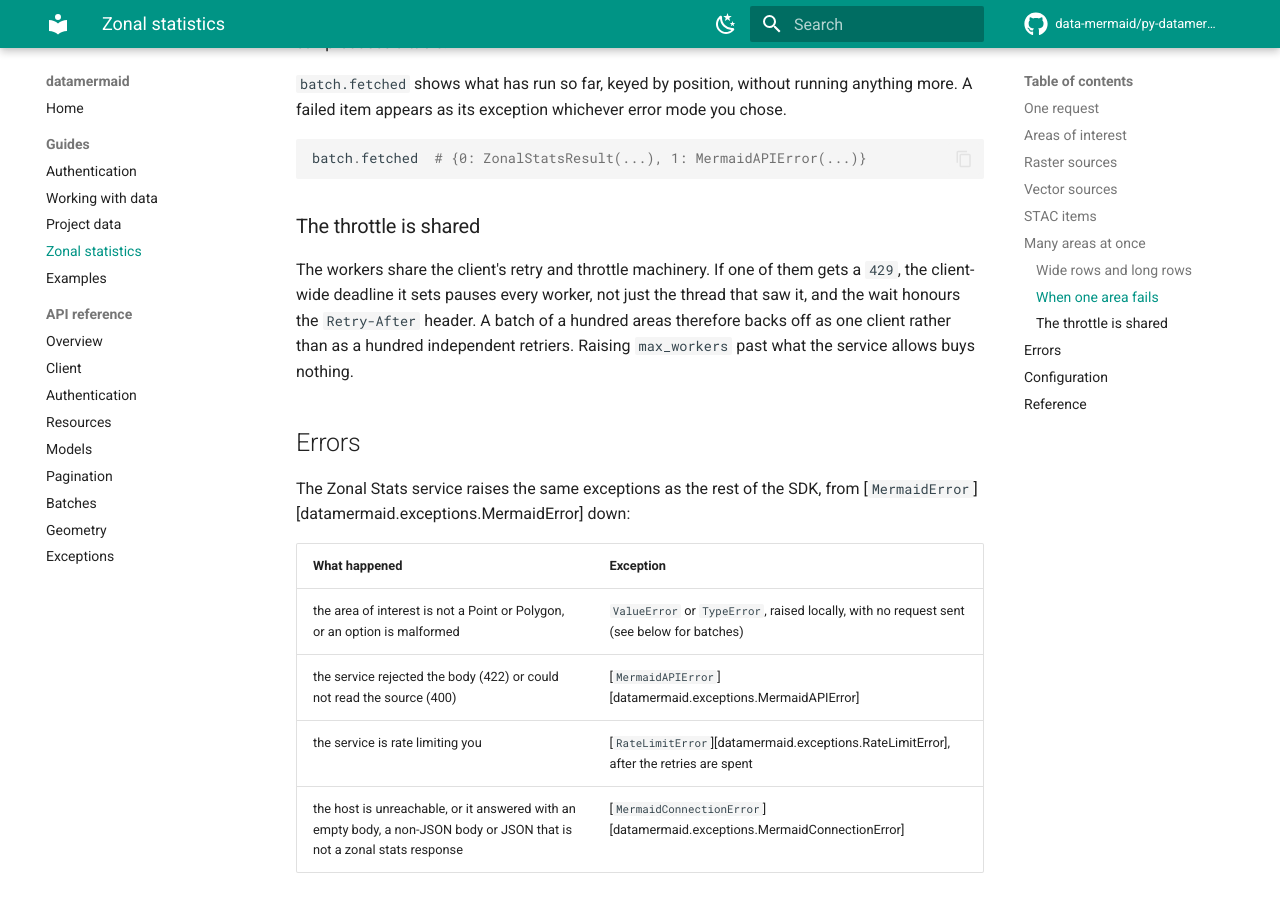
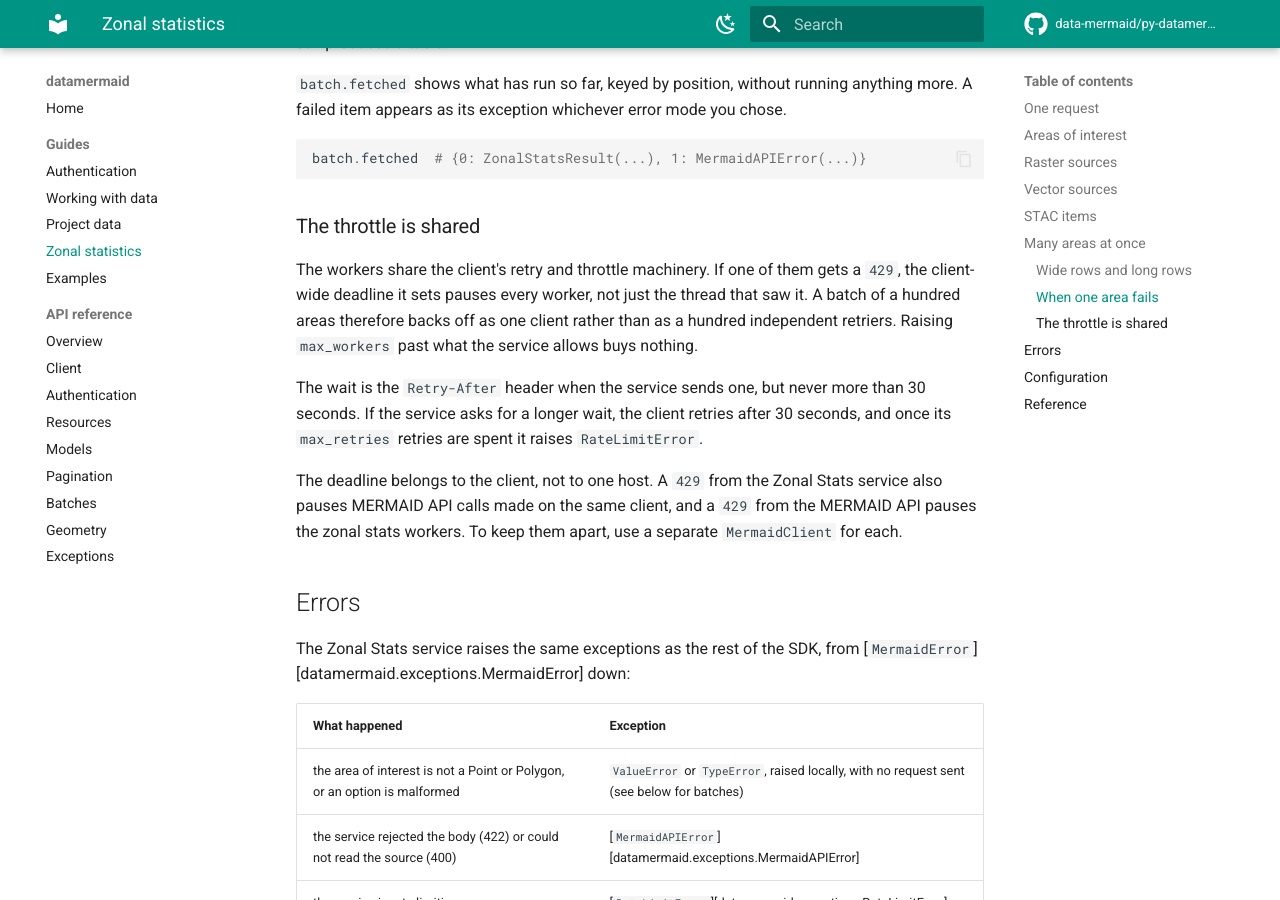
Before and after one commit to data-mermaid/py-datamermaid, an MkDocs documentation site: the page built from docs/zonal_stats.md, in a window 1280 px wide and 900 px high, scrolled down 6204 px. Built offline with MkDocs 1.6.1 and Material for MkDocs 9.7.7, drawn with Linux system fonts in a browser that asks for light colours; comment, search, counter and statistics services are not loaded.

Commit message:
Document the Retry-After cap and the shared throttle deadline
Retry-After is capped at MAX_BACKOFF (30 s), so a longer wait ends in
RateLimitError once the retries are spent. The throttle deadline is one
per client, so a 429 from either host pauses calls to both. Say so in the
guide, the client docstring and the retry notes.

Co-Authored-By: Claude Opus 5.5 (1M context) <noreply@anthropic.com>

```diff
--- a/docs/zonal_stats.md
+++ b/docs/zonal_stats.md
@@ -293,10 +293,19 @@ batch.fetched  # {0: ZonalStatsResult(...), 1: MermaidAPIError(...)}
 
 The workers share the client's retry and throttle machinery. If one of them gets
 a `429`, the client-wide deadline it sets pauses every worker, not just the
-thread that saw it, and the wait honours the `Retry-After` header. A batch of a
-hundred areas therefore backs off as one client rather than as a hundred
-independent retriers. Raising `max_workers` past what the service allows buys
-nothing.
+thread that saw it. A batch of a hundred areas therefore backs off as one client
+rather than as a hundred independent retriers. Raising `max_workers` past what
+the service allows buys nothing.
+
+The wait is the `Retry-After` header when the service sends one, but never more
+than 30 seconds. If the service asks for a longer wait, the client retries after
+30 seconds, and once its `max_retries` retries are spent it raises
+`RateLimitError`.
+
+The deadline belongs to the client, not to one host. A `429` from the Zonal
+Stats service also pauses MERMAID API calls made on the same client, and a
+`429` from the MERMAID API pauses the zonal stats workers. To keep them apart,
+use a separate `MermaidClient` for each.
 
 ## Errors
 
```
Also changed, not shown: README.md (+1 -1 lines), docs/data.md (+2 -2 lines), docs/index.md (+1 -1 lines), 1 other file.
